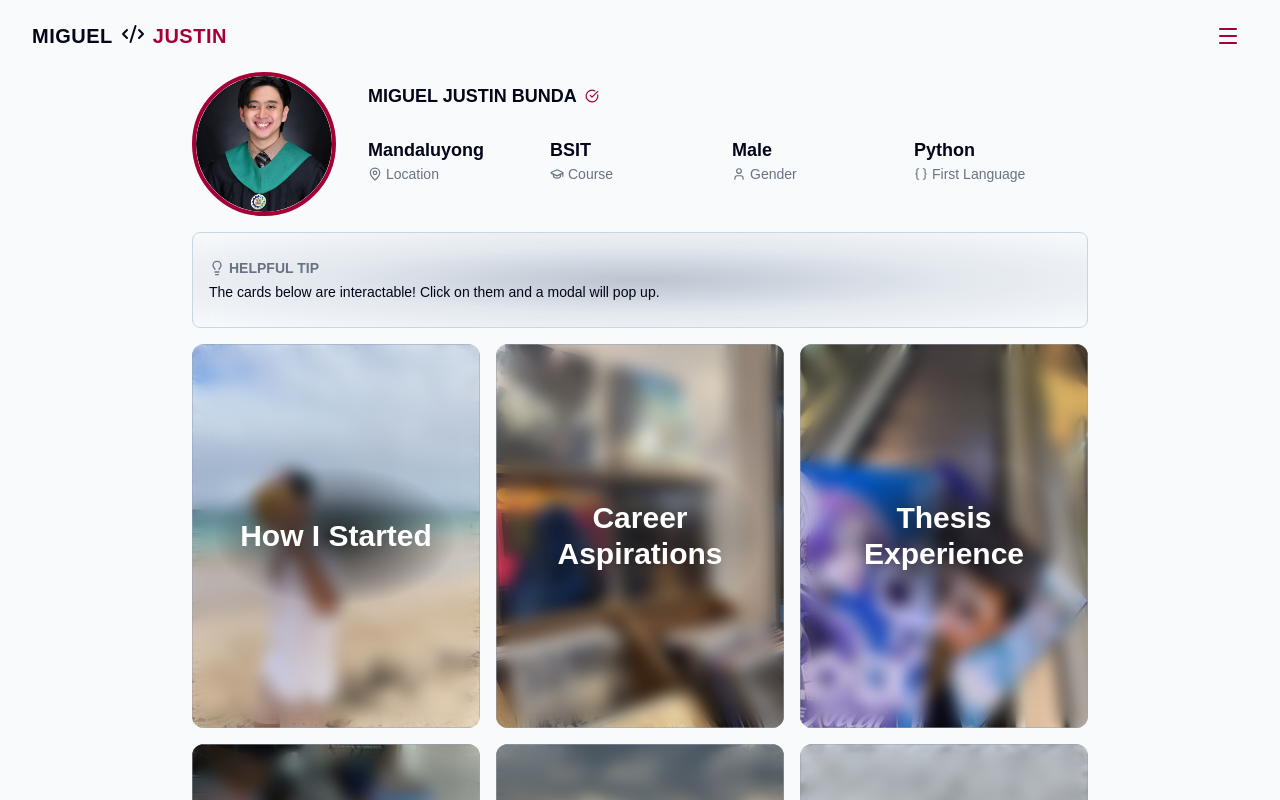
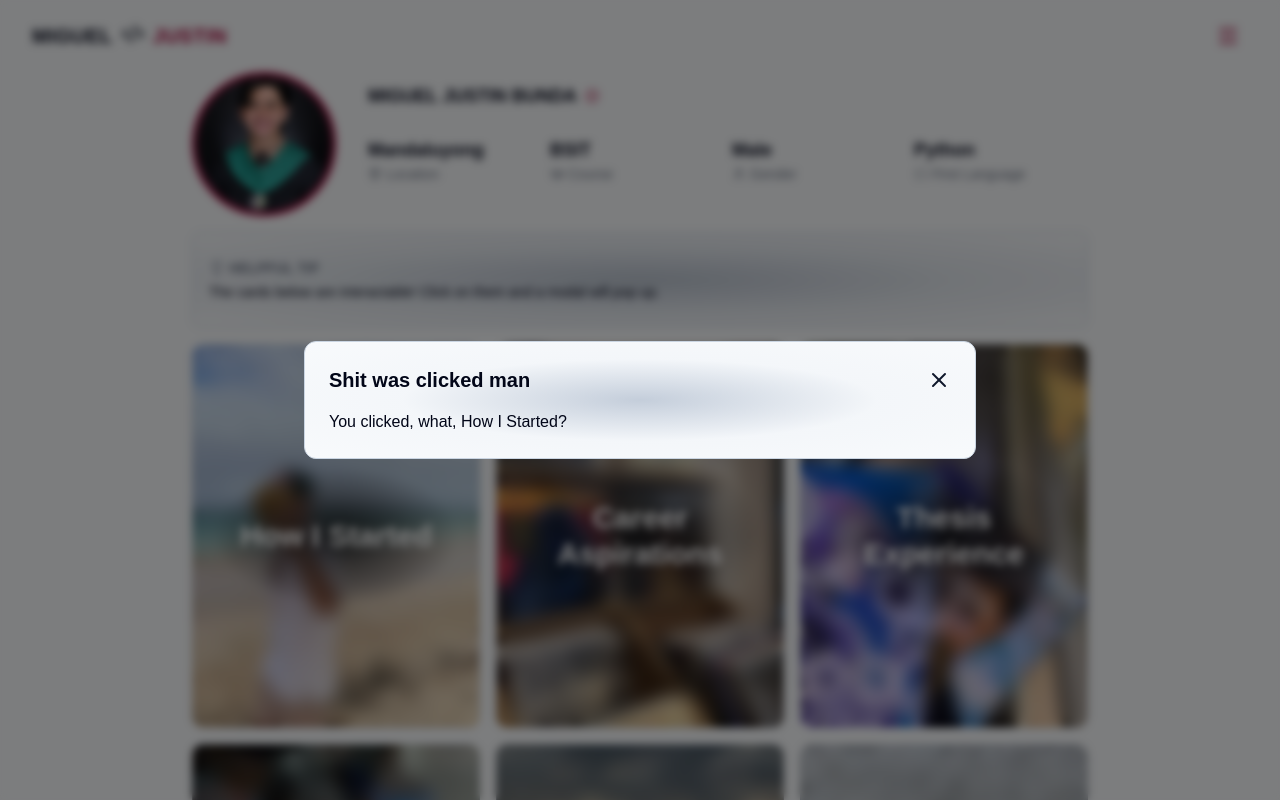
Before and after one commit to migodbtc/snapshot, a Next.js app: page /about in a window 1280 px wide. Both pictures are taken after a click on the button "How I Started". Shown: the top 800 px of the page. Built offline with nearby package versions, Linux system fonts and the light colour scheme.

Commit message:
about: day 12.1 added selection grid modal popup on click

```diff
--- a/app/about/page.tsx
+++ b/app/about/page.tsx
@@ -3,13 +3,36 @@
 import { Code2, MapPin, GraduationCap, User, Braces, Lightbulb, CheckCircle, X } from "lucide-react";
 import { useState } from "react";
 
-const SELECTION_GRID_CONSTS = [
-  { label: "How I Started", image: "/images/about_stock_images/stock_1.jpg" },
-  { label: "Career Aspirations", image: "/images/about_stock_images/stock_2.jpg" },
-  { label: "Thesis Experience", image: "/images/about_stock_images/stock_3.jpg" },
-  { label: "Favorite Foods", image: "/images/about_stock_images/stock_4.jpg" },
-  { label: "Hobbies & Pasttimes", image: "/images/about_stock_images/stock_5.jpg" },
-  { label: "Industry Inspirations", image: "/images/about_stock_images/stock_6.jpg" },
+type SelectionGridData = {
+  label: string,
+  image: string
+}
+
+const SELECTION_GRID_CONSTS: SelectionGridData[] = [
+  {
+    label: "How I Started",
+    image: "/images/about_stock_images/stock_1.jpg",
+  },
+  {
+    label: "Career Aspirations",
+    image: "/images/about_stock_images/stock_2.jpg"
+  },
+  {
+    label: "Thesis Experience",
+    image: "/images/about_stock_images/stock_3.jpg"
+  },
+  {
+    label: "Favorite Foods",
+    image: "/images/about_stock_images/stock_4.jpg"
+  },
+  {
+    label: "Hobbies & Pasttimes",
+    image: "/images/about_stock_images/stock_5.jpg"
+  },
+  {
+    label: "Industry Inspirations",
+    image: "/images/about_stock_images/stock_6.jpg"
+  },
 ];
 
 // SelectionCard: Helper component for the selection grid
@@ -59,6 +82,7 @@ const SelectionCard = ({ label, image, onClick }: SelectionCardProps) => {
 
 export default function AboutPage() {
   const [selectionModalOpen, setSelectionModalOpen] = useState<boolean>(false);
+  const [currentSelection, setCurrentSelection] = useState<SelectionGridData | null>(null);
 
   return (
     <main className="w-full h-fit min-h-[90vh] flex flex-col items-center">
@@ -236,10 +260,16 @@ export default function AboutPage() {
                 key={card.label}
                 label={card.label}
                 image={card.image}
+                onClick={() => {
+                  setSelectionModalOpen(true);
+                  setCurrentSelection(card);
+                }}
                 />
             ))}
         </div>
       </section>
+
+      {/* Selection Modal */}
       <div
         className={`
           fixed inset-0 z-50
@@ -286,14 +316,16 @@ export default function AboutPage() {
           `}
         >
           <div className="absolute inset-0 -z-10 bg-radial from-slate-400/50 via-slate-200/20 to-transparent dark:from-slate-500/20 dark:via-slate-400/5 dark:to-transparent" />
-
           <div className="flex items-center justify-between mb-4">
             <h3 className="text-xl font-bold">
-              Technologies Used
+              Shit was clicked man
             </h3>
 
             <button
-              onClick={() => setSelectionModalOpen(false)}
+              onClick={() => {
+                setSelectionModalOpen(false);
+                setCurrentSelection(null);
+              }}
               className="
                 text-sm
                 hover:text-slate-700
@@ -309,7 +341,7 @@ export default function AboutPage() {
           </div>
 
           <div className="flex flex-wrap gap-2">
-            Zayah
+            You clicked, what, {currentSelection?.label}?
           </div>
         </div>
       </div>
```
